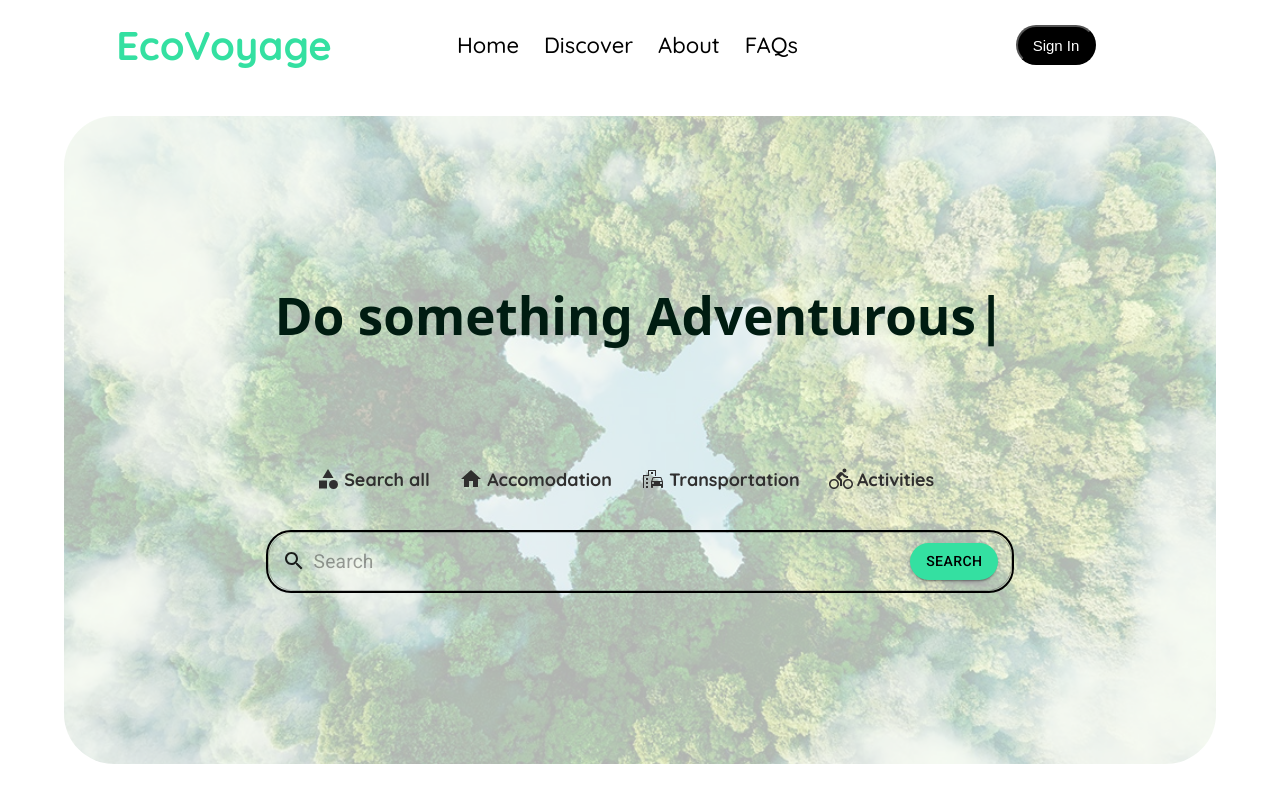
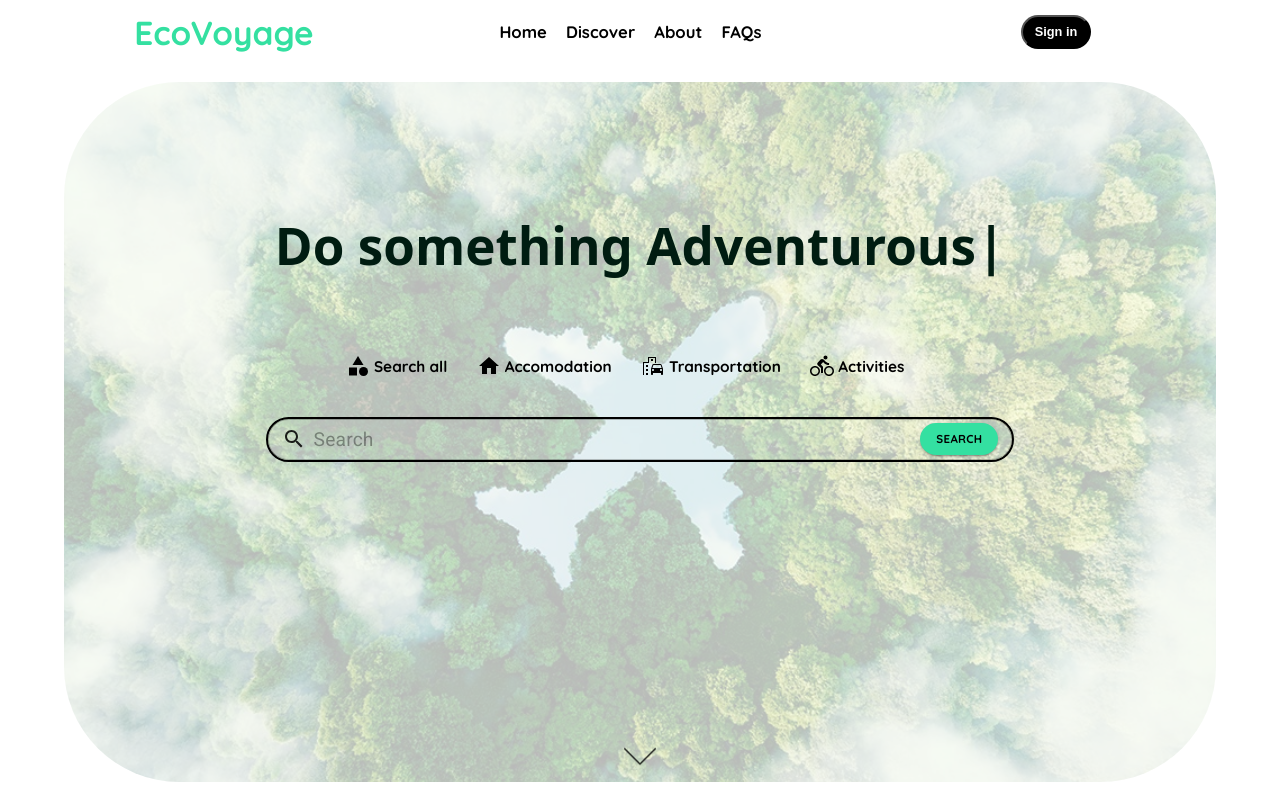
Before and after one commit to Nagpal45/Ecovoyage, a React (Create React App) app in the folder client/: page / in a window 1280 px wide. Built offline with nearby package versions, Linux system fonts and the light colour scheme.

Commit message:
added down arrow and some font changes

```diff
--- a/client/src/components/destinationInput/destination.css
+++ b/client/src/components/destinationInput/destination.css
@@ -1,13 +1,14 @@
 .destination{
     width: 100%;
     margin: 0;padding: 0;
-    height: calc(100vh - 80px);
+    height: calc(100vh - 5vw);
     display: flex;
     justify-content: center;
     align-items: center;
     flex-direction: column;
     font-family: 'Quicksand', sans-serif;
     font-weight: 500;
+    padding-top: 1vw;
 }
 
 
@@ -16,7 +17,7 @@
     padding: 0;
     position: relative;
     width: 90%;
-  height: 90%;
+  height: 95%;
   color: #000;
   text-align: center;
   display: flex;
@@ -32,8 +33,8 @@
     left: 0;
     width: 100%;
     height: 100%;
-    background-color: rgba(0, 0, 0, 0.3);
-    border-radius: 50px;
+    background-color: rgba(0, 0, 0, 0.27);
+    border-radius: 9vw;
     z-index: -1;
   }
 
@@ -42,11 +43,11 @@
     background-size: cover;
     background-repeat: no-repeat;
     background-position: center center;
-    opacity: 0.3;
+    opacity: 0.27;
   }
 
 .header{
-    flex: 5;
+    flex: 3;
     width: 100%;
     display: flex;
     justify-content: center;
@@ -60,14 +61,12 @@
 
 
 .options{
-    flex: 3;
+    flex: 1.5;
     width: 100%;
-    height: 50px;
     display: flex;
     justify-content: center;
     align-items: flex-end;
     padding-bottom: 1vw;
-
 }
 
 
@@ -86,16 +85,50 @@
 
 .optionName{
     padding-left: 0.3vw;
-    font-weight: 700;
+    font-weight: 900;
+
 }
 
 .option{
-    color: rgb(48, 47, 47);
+    color: black;
     padding-right: 2.3vw;
-    font-size: 1.4vw;
     cursor: pointer;
     display: flex;
     align-items: center;
     justify-content: center;
+    font-size: 1.2vw;
 
 }
+
+.optionIcon {
+    font-size: 100vw;
+}
+
+.downArrow{
+    width: 2.5vw;
+    animation: jump 2s infinite, blink 2s infinite;
+}
+
+@keyframes jump {
+    0% {
+        transform: translateY(0);
+    }
+    50% {
+        transform: translateY(-2vw);
+    }
+    100% {
+        transform: translateY(0);
+    }
+}
+
+@keyframes blink {
+    0% {
+        opacity: 0;
+    }
+    50% {
+        opacity: 0.5;
+    }
+    100% {
+        opacity: 1;
+    }
+}
--- a/client/src/components/destinationInput/destination.jsx
+++ b/client/src/components/destinationInput/destination.jsx
@@ -45,19 +45,19 @@ export default function Destination() {
         </div>
         <div className="options">
           <div className="option">
-            <Category />
+            <Category className="optionIcon" />
             <span className="optionName">Search all</span>
           </div>
           <div className="option">
-            <Home />
+            <Home className="optionIcon"/>
             <span className="optionName">Accomodation</span>
           </div>
           <div className="option">
-            <EmojiTransportation />
+            <EmojiTransportation className="optionIcon"/>
             <span className="optionName">Transportation</span>
           </div>
           <div className="option">
-            <DirectionsBike />
+            <DirectionsBike className="optionIcon"/>
             <span className="optionName">Activities</span>
           </div>
         </div>
@@ -75,10 +75,12 @@ export default function Destination() {
                   <Button
                     variant="contained"
                     style={{
-                      borderRadius: "20px", // Adjust border radius
-                      fontSize: "1.1vw",
+                      borderRadius: "1.8vw",
+                      fontSize: "0.9vw",
                       backgroundColor: "#34e0a1",
                       color: "#000000",
+                      fontFamily: "QuickSand",
+                      fontWeight: "bold",
                     }}
                   >
                     search
@@ -86,7 +88,8 @@ export default function Destination() {
                 </InputAdornment>
               ),
               style: {
-                borderRadius: "25px",
+                height: "3.5vw",
+                borderRadius: "2vw",
                 fontSize: "1.5vw",
                 width: "65%",
                 margin: "auto",
@@ -97,6 +100,9 @@ export default function Destination() {
             fullWidth
           />
         </div>
+        <a href="#discover">
+          <img src="/images/down.png" alt="" className="downArrow" />
+        </a>
       </div>
     </div>
   );
--- a/client/src/components/navbar/navbar.css
+++ b/client/src/components/navbar/navbar.css
@@ -2,15 +2,15 @@
     background-color: white;
     color: black;
     width: 100%;
-    height: 70px;
+    height: 3vw;
     position: sticky;
     top: 0;
-    padding-top: 10px;
+    padding-top: 1vw;
     display: flex;
     align-items: center;
     z-index: 999;
     font-family: 'Quicksand', sans-serif;
-    font-weight: 500;
+    font-weight: 700;
 }
 
 .left , .right{
@@ -39,23 +39,24 @@
 }
 
 .signin{
-    font-size: 15px;
-    width: 80px;
-    height: 40px;
+    font-size: 1vw;
+    width: 5.4vw;
+    height: 2.7vw;
     cursor: pointer;
-    border-radius: 20px;
+    border-radius: 2.8vw;
     background-color: black;
     color: white;
+    font-weight: 700;
 }
 
 .listItem{
-    margin-right: 25px;
-    font-size: 22px;
+    margin-right: 1.5vw;
+    font-size: 1.3vw;
     cursor: pointer;
 }
 
 .logo{
-    font-size: 40px;
+    font-size: 2.6vw;
     color: #34e0a1;
-    font-weight: 700;
+    font-weight: 900;
 }
--- a/client/src/components/navbar/navbar.jsx
+++ b/client/src/components/navbar/navbar.jsx
@@ -19,7 +19,7 @@ export default function Navbar() {
             </ul>
         </div>
         <div className="right">
-            <button className='signin'>Sign In</button>
+            <button className='signin'>Sign in</button>
         </div>
     </div>
   )
```
Also changed, not shown: client/public/images/down.png (added).
